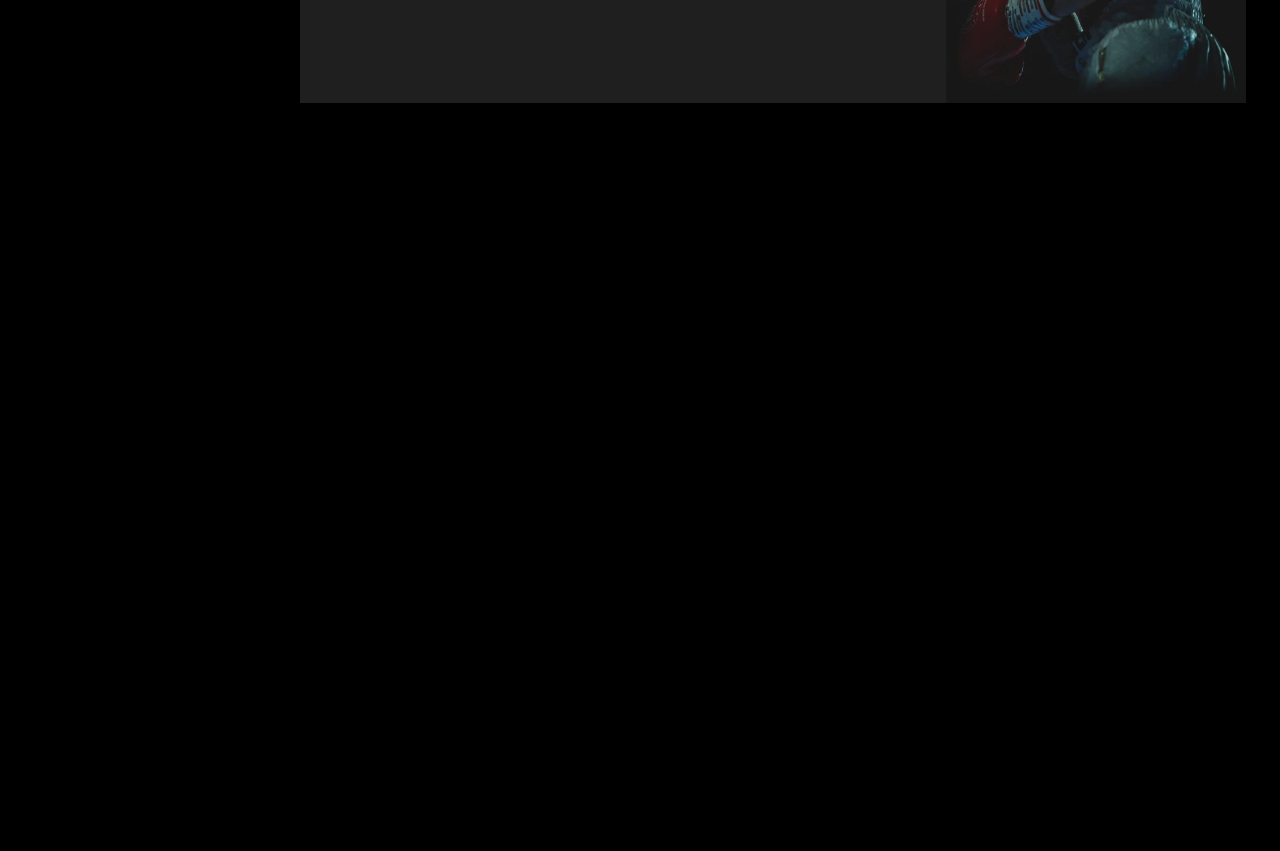
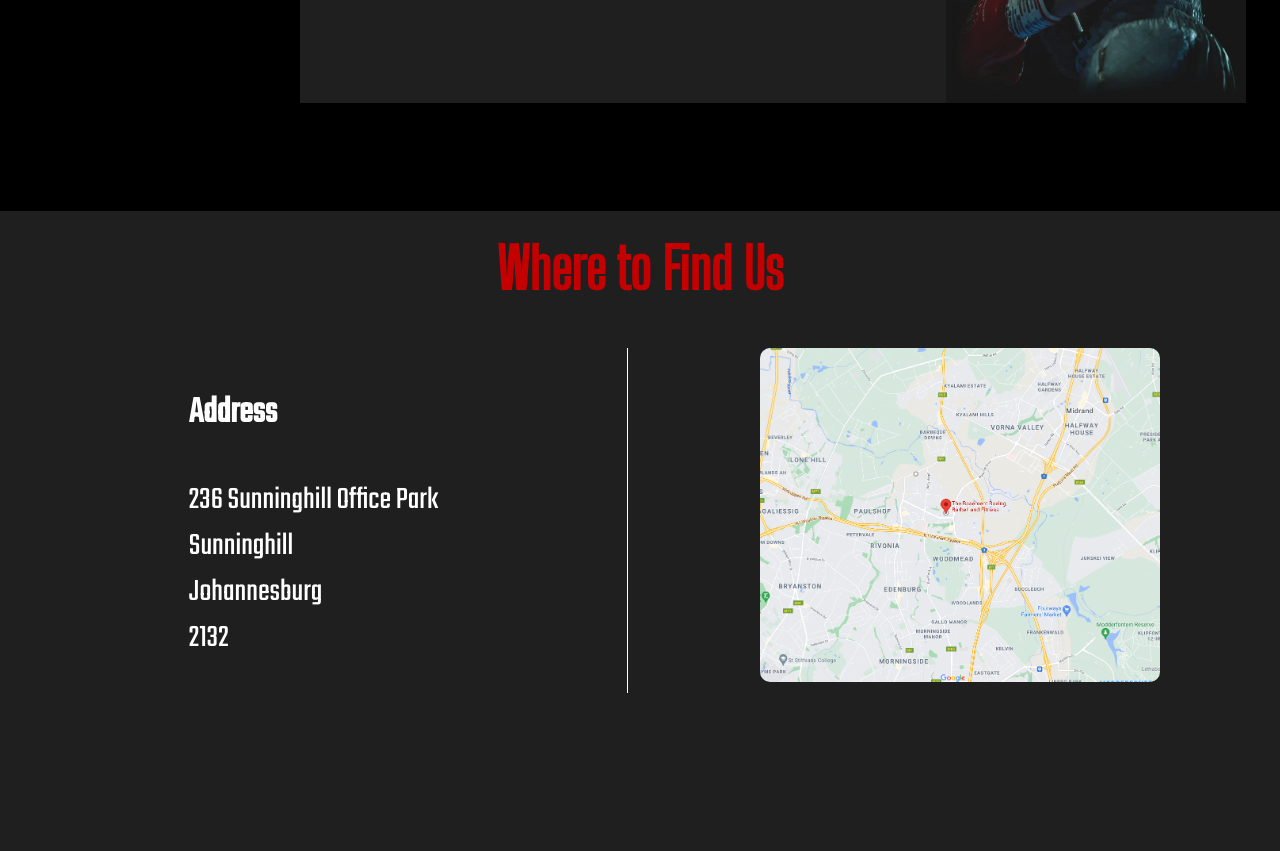
Before and after one commit to liamlebenon/ChampionBoxingClub, a plain HTML site: page index.html in a window 1280 px wide. Shown: the part 1853-2704 px from the top of the page. Before the commit the page ends 2036 px from the top, so only its background shows below. Drawn offline with Linux system fonts and the light colour scheme.

Commit message:
add location section

```diff
--- a/index.html
+++ b/index.html
@@ -36,9 +36,24 @@
                 <h2>Veteran Trainers</h2>
                 <p>We are proud to say that we have the best trainers in South Africa, with a combined training experience of 350 years.  Our trainers specialise in different areas to ensure that you get the best experience possible.</p>
              </div>
-
     </section>
 
+    <section class="location">
+        <h2>Where to Find Us</h2>
+        <div class="map">
+           <img src="images/map.png">
+        </div>
+        <div class="address-box">
+            <div class="address">
+                <h3>Address</h3>
+                <p>236 Sunninghill Office Park<br>
+                    Sunninghill<br>
+                    Johannesburg<br>
+                    2132
+                </p>
+            </div>
+        </div>
+    </section>
 
 </body>
 
--- a/style.css
+++ b/style.css
@@ -131,3 +131,39 @@ h2 {
 .minwidth {
     min-width: 900px;
 }
+
+/* Location */
+
+.location h2 {
+    padding-top: 1.5rem;
+}
+.location {
+    background-color:rgb(31, 31, 31);
+    width: 100%;
+    margin-top: 18rem;
+    height: 40rem;
+}
+
+.map {
+    color: white;
+    font-size: 2rem;
+    width: 50%;
+    float: right;
+    display: inline-flex;
+    justify-content: center;
+}
+
+.map img {
+    width: 60%;
+    min-width: 400px;
+    border-radius: 10px;
+}
+
+.address-box {
+    color: white;
+    font-size: 2rem;
+    width: 49%;
+    display: inline-flex;
+    justify-content: center;
+    border-right: 1px solid white;
+}
```
Also changed, not shown: images/map.png (added).
